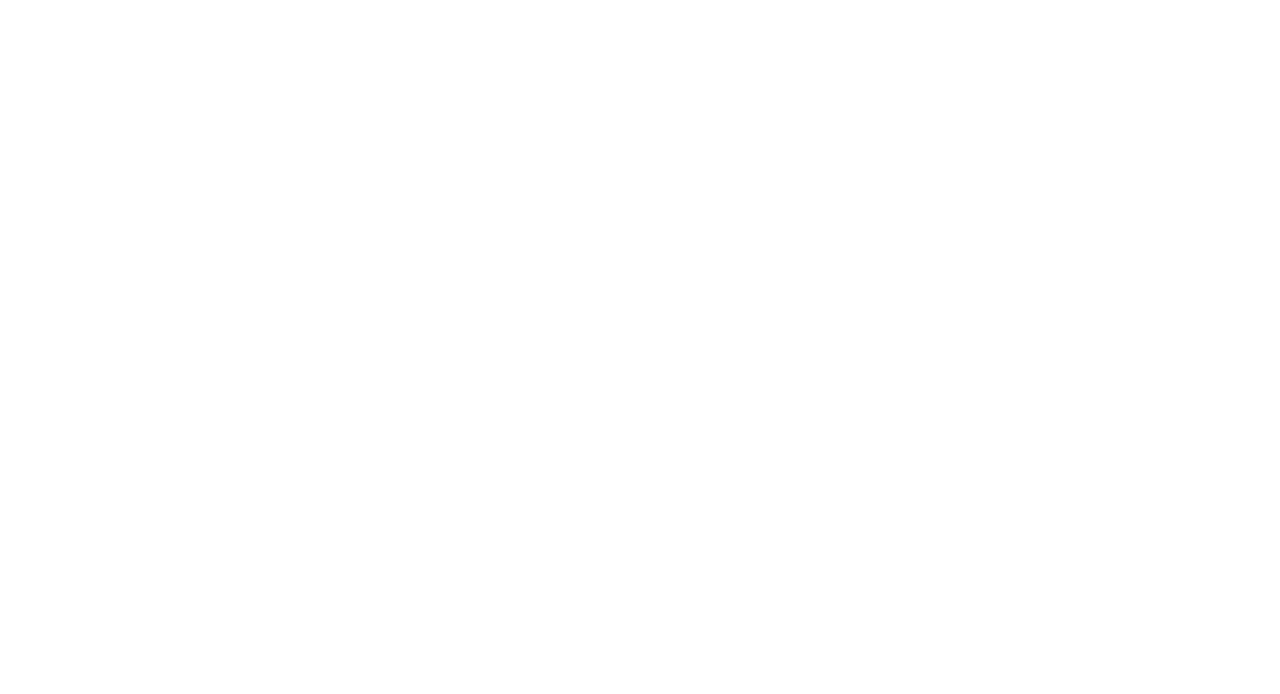
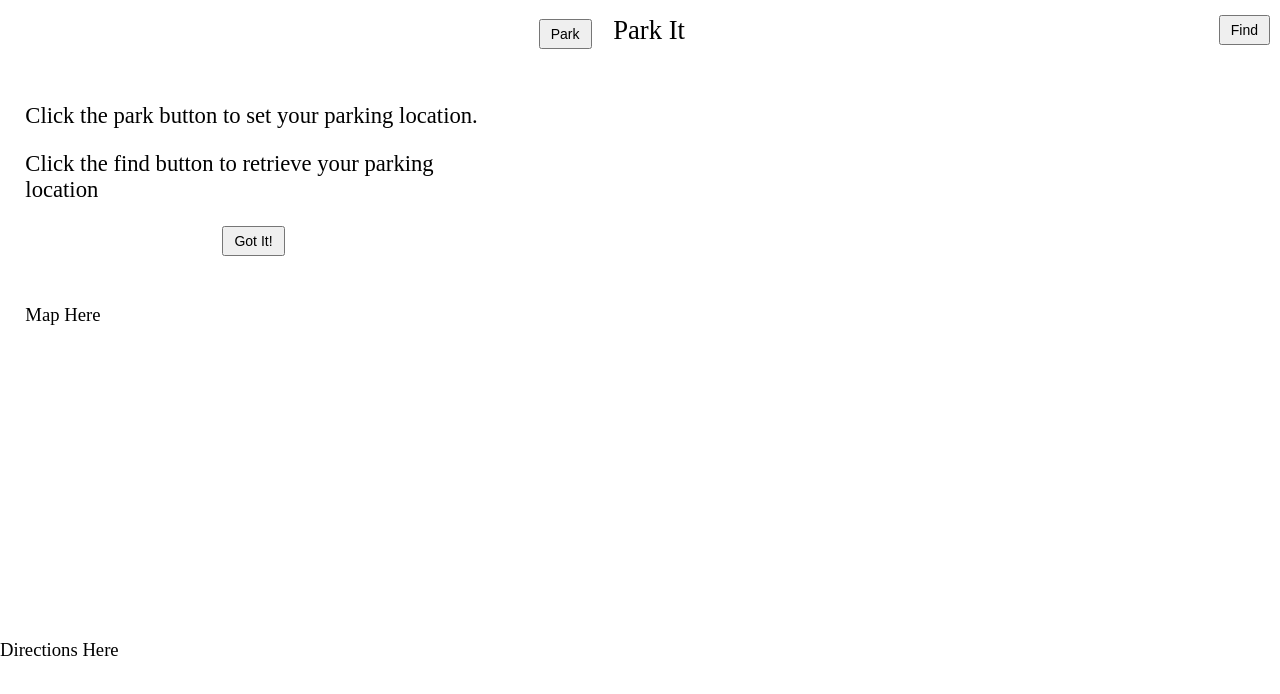
Before and after one commit to gsingh84/park-it, a plain HTML site: page index.html in a window 1280 px wide. Drawn offline with Linux system fonts and the light colour scheme.

Commit message:
modified html and css

```diff
--- a/index.html
+++ b/index.html
@@ -2,6 +2,26 @@
 <html lang="en">
 <head>
     <meta charset="UTF-8">
-    <meta name="viewport"
+    <meta name="viewport" content="width=device-width, initial-scale=1.0">
+    <link type="text/css" rel="stylesheet" href="styles/park-it.css">
+    <title>Park-It</title>
 </head>
+<body>
+
+<div id="navbar">
+    <button id="park">Park</button>
+    Park It
+    <button id="retrieve">Find</button>
+</div>
+
+<div id="container">
+    <div id="instructions">
+        <p>Click the park button to set your parking location.</p>
+        <p>Click the find button to retrieve your parking location</p>
+        <p class="center"><button id ="gotIt">Got It!</button></p>
+    </div>
+    <div id="map">Map Here</div>
+    <div id=" directions"> Directions Here</div>
+</div>
+</body>
 </html>
--- a/styles/park-it.css
+++ b/styles/park-it.css
@@ -49,3 +49,15 @@ button {
     margin: 15px auto;
     padding: 0px 10px;
 }
+
+#direction {
+    position: relative;
+    height: auto;
+    width: 90%;
+    margin: 15px auto;
+    padding: 10px;
+}
+
+.center {
+    text-align: center;
+}
```
